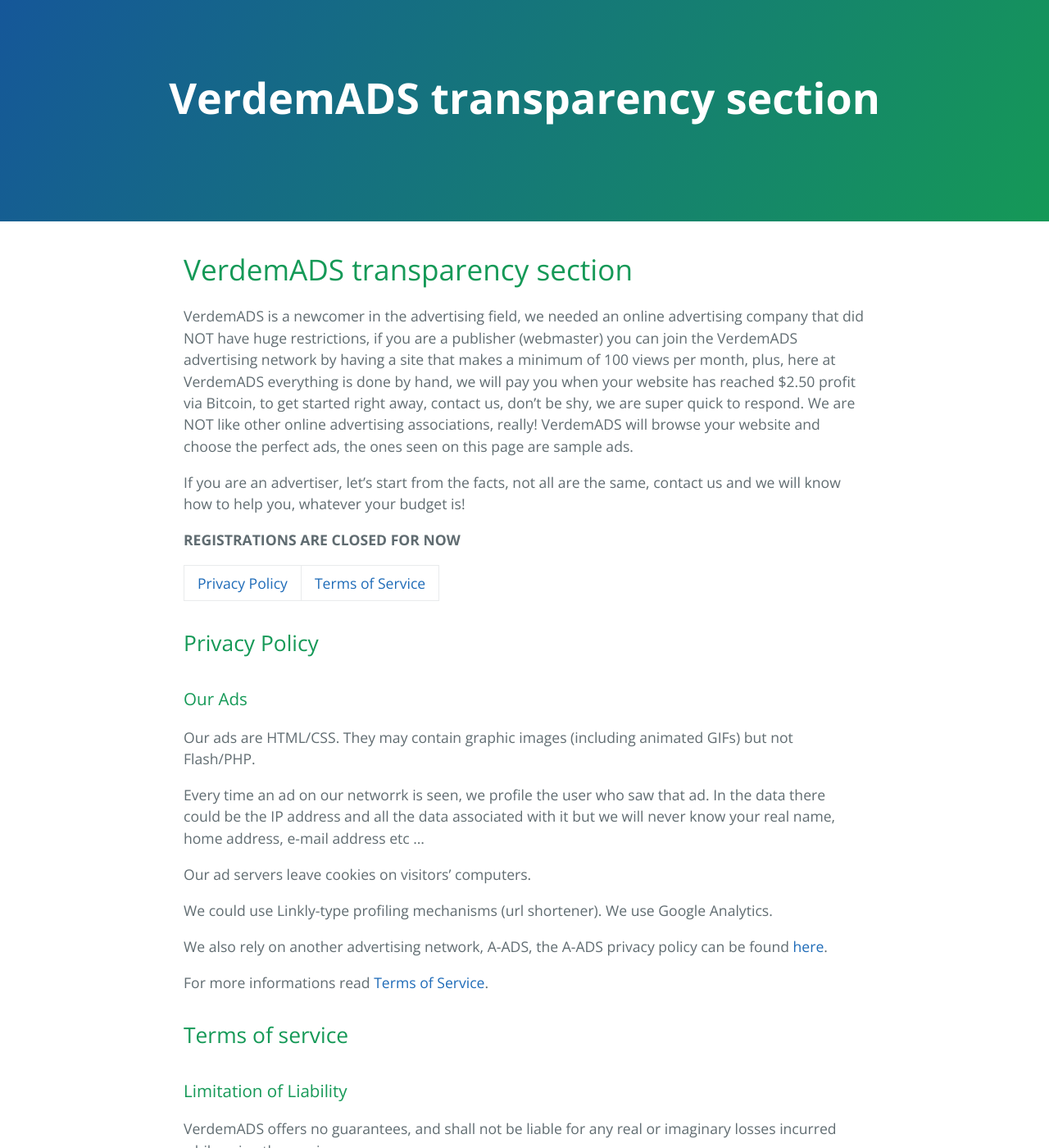
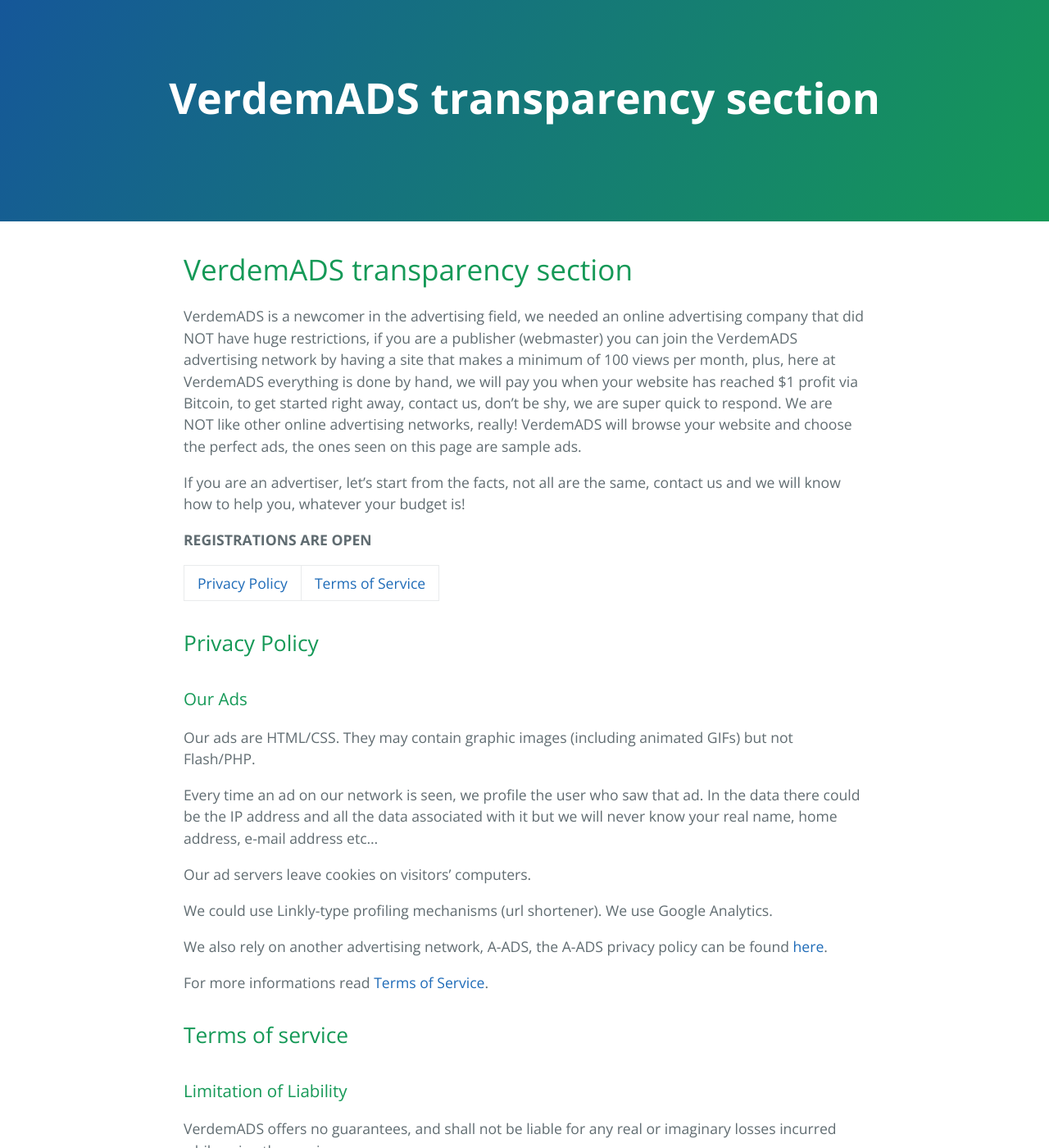
Before and after one commit to Verdem-crypto/verdem-crypto.github.io, a Jekyll site: the page built from verdemads.md, in a window 1280 px wide and 1400 px high. Shown: the whole window at 82% size. Built offline with Jekyll 4.4.1, drawn with Linux system fonts in a browser that asks for light colours; our own code applies the rules of GitHub Pages for plain Markdown files; the repository's description, which GitHub fills in, is left out.

Commit message:
Update verdemads.md

```diff
--- a/verdemads.md
+++ b/verdemads.md
@@ -1,9 +1,9 @@
 # VerdemADS transparency section
-VerdemADS is a newcomer in the advertising field, we needed an online advertising company that did NOT have huge restrictions, if you are a publisher (webmaster) you can join the VerdemADS advertising network by having a site that makes a minimum of 100 views per month, plus, here at VerdemADS everything is done by hand, we will pay you when your website has reached $2.50 profit via Bitcoin, to get started right away, contact us, don't be shy, we are super quick to respond. We are NOT like other online advertising associations, really! VerdemADS will browse your website and choose the perfect ads, the ones seen on this page are sample ads.
+VerdemADS is a newcomer in the advertising field, we needed an online advertising company that did NOT have huge restrictions, if you are a publisher (webmaster) you can join the VerdemADS advertising network by having a site that makes a minimum of 100 views per month, plus, here at VerdemADS everything is done by hand, we will pay you when your website has reached $1 profit via Bitcoin, to get started right away, contact us, don't be shy, we are super quick to respond. We are NOT like other online advertising networks, really! VerdemADS will browse your website and choose the perfect ads, the ones seen on this page are sample ads.
 
 If you are an advertiser, let's start from the facts, not all are the same, contact us and we will know how to help you, whatever your budget is!
 
-**REGISTRATIONS ARE CLOSED FOR NOW**
+**REGISTRATIONS ARE OPEN**
 
 [Privacy Policy](https://verdem-crypto.github.io/verdemads.html#privacy-policy) | [Terms of Service](https://verdem-crypto.github.io/verdemads.html#terms-of-service)
 
@@ -13,7 +13,7 @@
 
 Our ads are HTML/CSS. They may contain graphic images (including animated GIFs) but not Flash/PHP.
 
-Every time an ad on our networrk is seen, we profile the user who saw that ad. In the data there could be the IP address and all the data associated with it but we will never know your real name, home address, e-mail address etc ...
+Every time an ad on our network is seen, we profile the user who saw that ad. In the data there could be the IP address and all the data associated with it but we will never know your real name, home address, e-mail address etc...
 
 Our ad servers leave cookies on visitors' computers.
 
```
